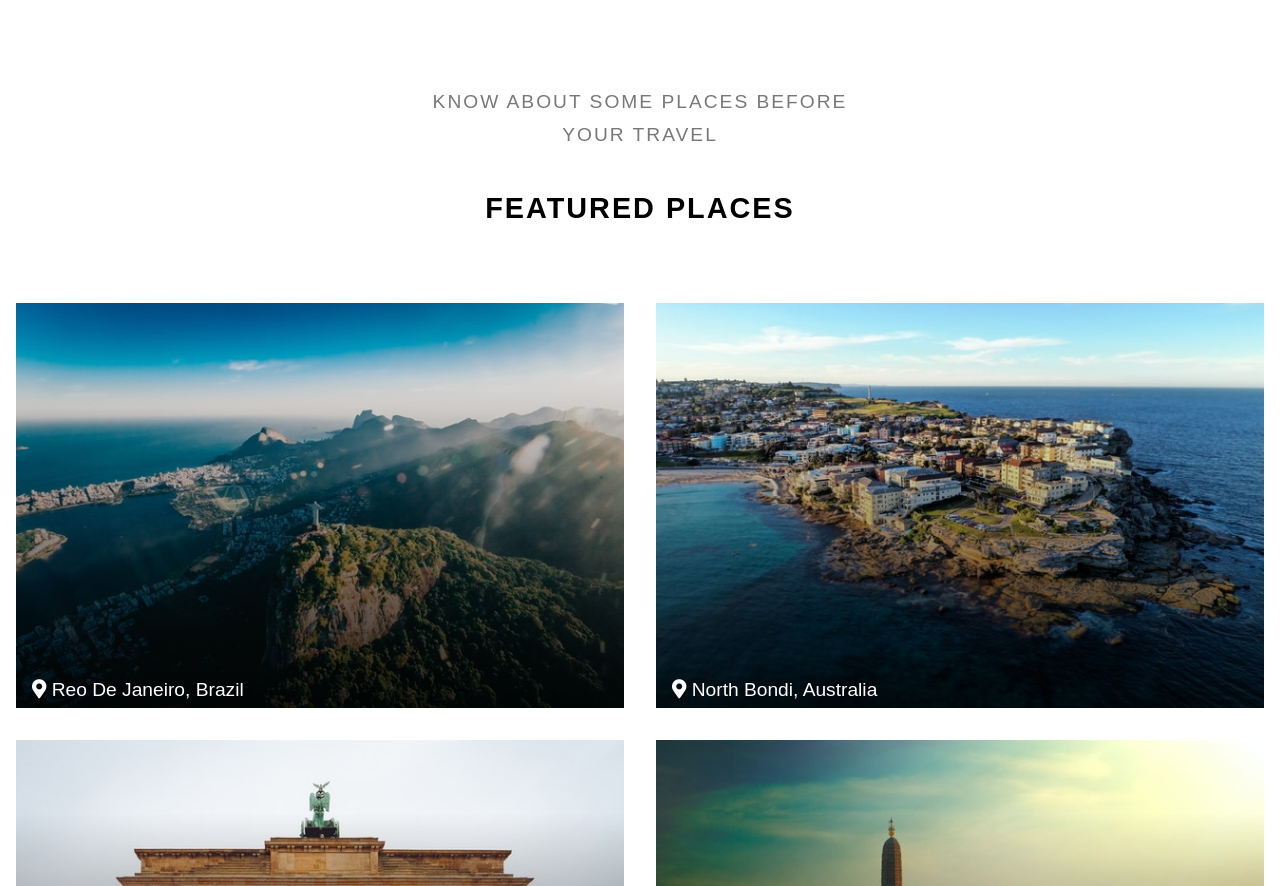
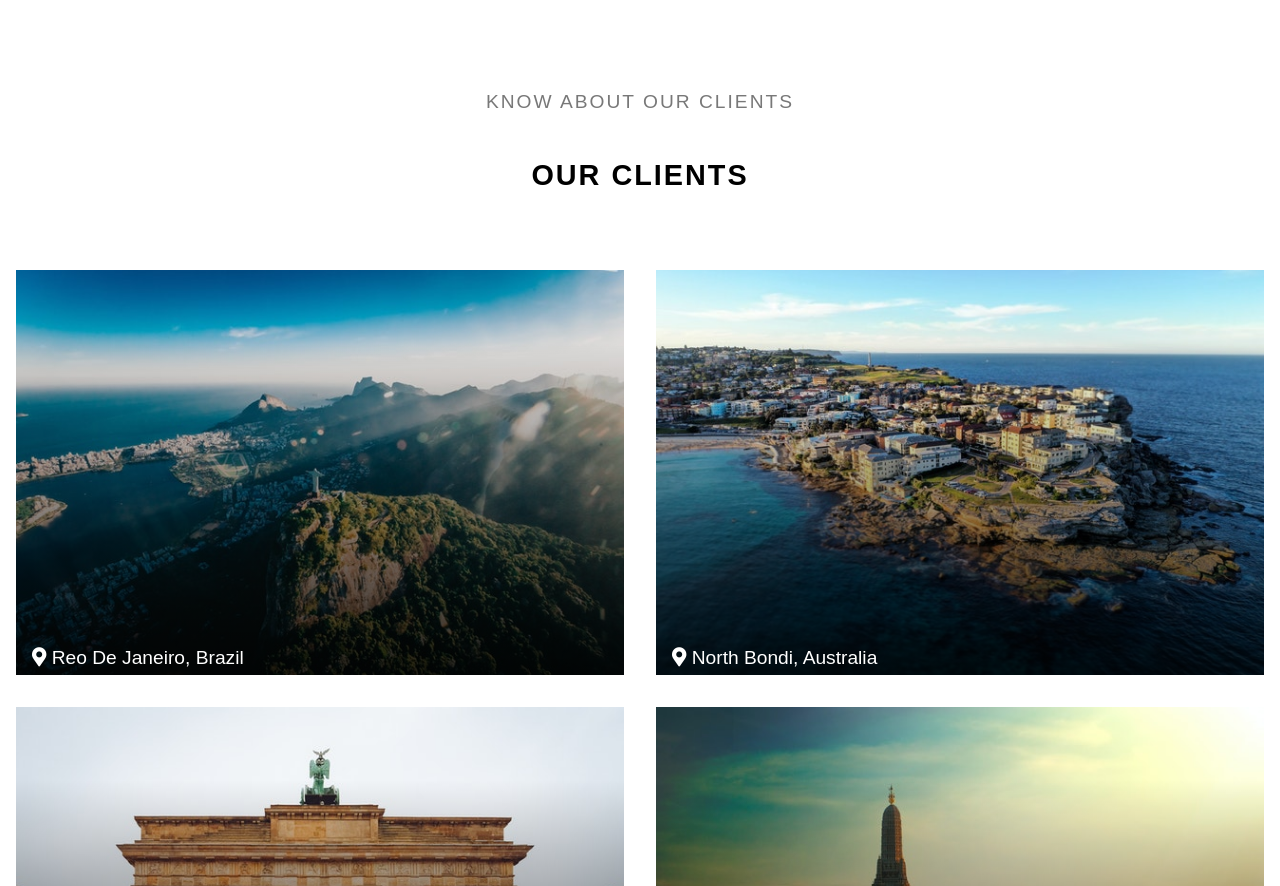
Before and after one commit to ahmed666916/elite-assist, a plain HTML site: page index.html in a window 1280 px wide. Shown: the part 912-1798 px from the top of the page. Drawn offline with Linux system fonts and the light colour scheme; a web font is replaced by a local one.

```diff
--- a/index.html
+++ b/index.html
@@ -78,8 +78,8 @@
         <section id = "featured" class = "py-4">
             <div class = "container">
                 <div class = "title-wrap">
-                    <span class = "sm-title">know about some places before your travel</span>
-                    <h2 class = "lg-title">featured places</h2>
+                    <span class = "sm-title">know about our clients</span>
+                    <h2 class = "lg-title">Our Clients</h2>
                 </div>
 
                 <div class = "featured-row">
```
